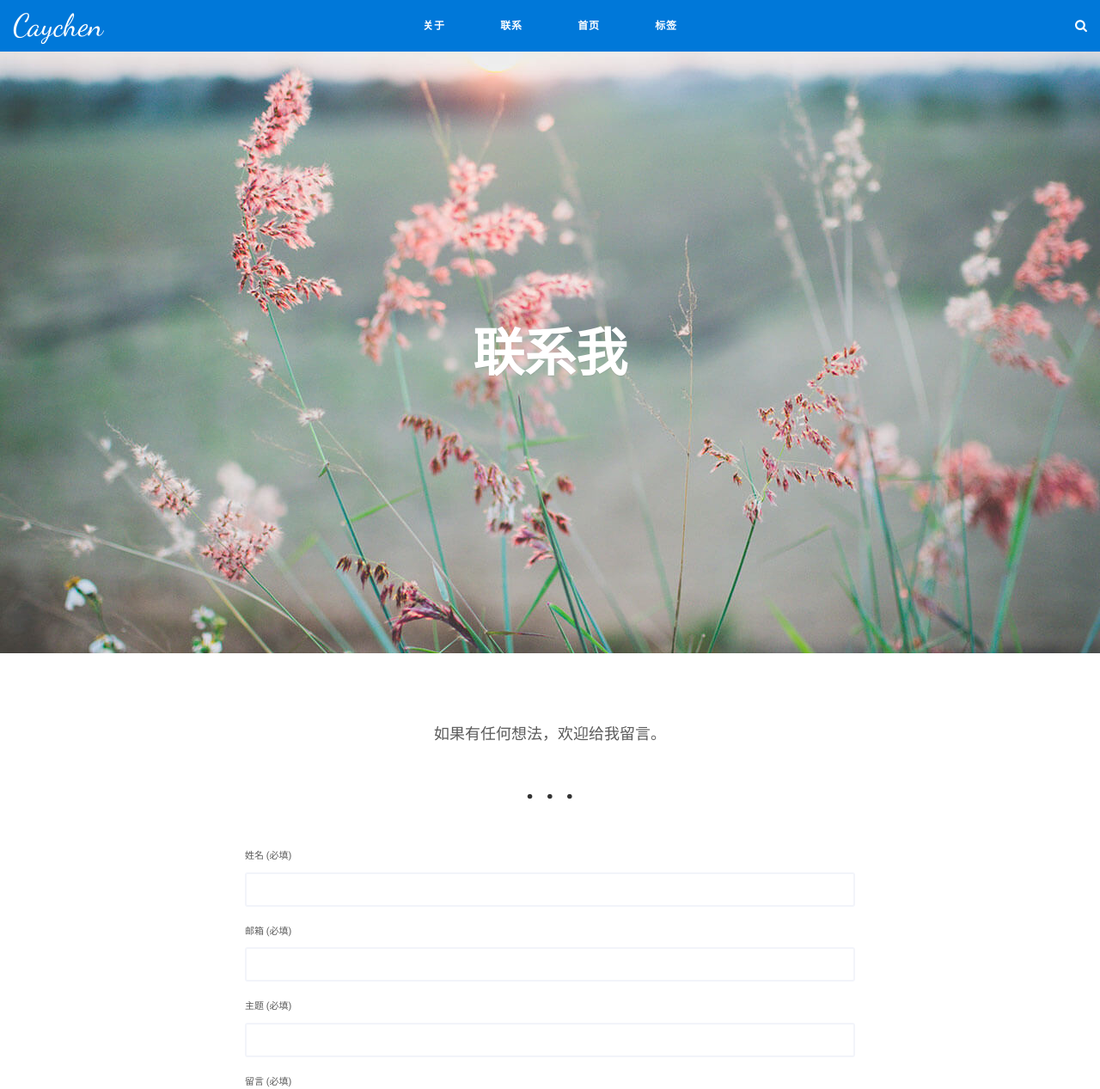
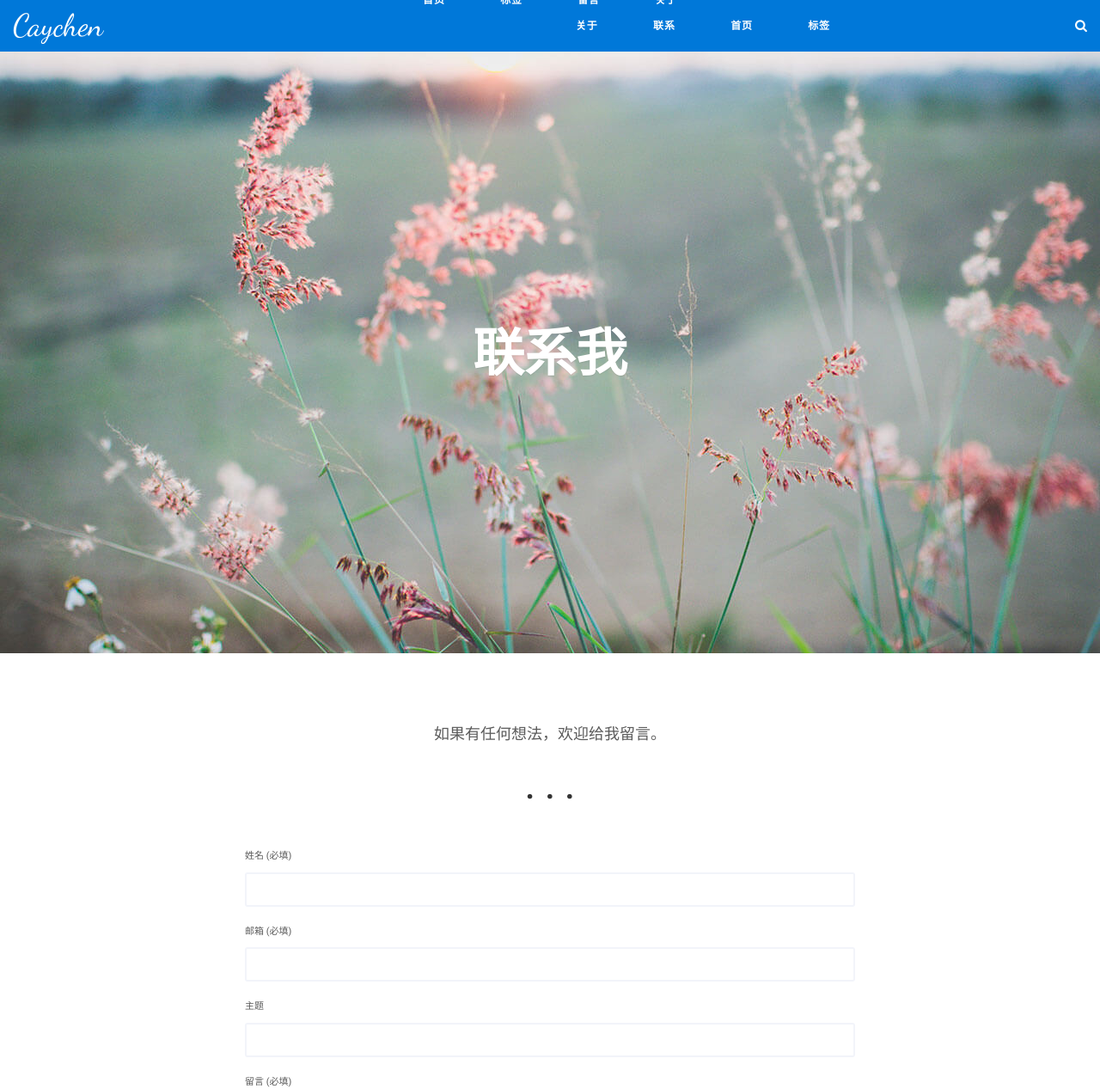
Before and after one commit to caychen/caychen.github.io, a Jekyll site: the page built from _pages/contact.html, in a window 1280 px wide. Shown: the top 1267 px of the page at 86% size. Built offline with Jekyll 4.4.1, drawn with Linux system fonts in a browser that asks for light colours.

Commit message:
导航样式

```diff
--- a/_includes/header.html
+++ b/_includes/header.html
@@ -12,6 +12,12 @@
             {% endif %}
           {% endunless %}
         {% endfor %}
+        <nav class="site-nav">
+              <a href="/">首页</a>
+              <a href="/tags/">标签</a>
+              <a href="/contact.html">留言</a>
+              <a href="/about.html">关于</a>
+      </nav>
       </nav>
 
     </div>
--- a/_pages/contact.html
+++ b/_pages/contact.html
@@ -19,12 +19,12 @@
     <input class="form-input" type="email" name="_replyto" id="form-email" required>
   </div>
   <div class="form-group">
-    <label for="form-subject">主题 (必填)</label>
-    <input class="form-input" type="text" name="subject" id="form-subject" required>
+    <label for="form-subject">主题</label>
+    <input class="form-input" type="text" name="subject" id="form-subject">
   </div>
   <div class="form-group">
     <label for="form-text">留言 (必填)</label>
-    <textarea class="form-textarea" name="text" rows="12" id="form-text" required></textarea>
+    <textarea class="form-textarea" name="message" rows="12" id="form-text" required></textarea>
   </div>
   <div class="form-group">
     <button type="submit" class="form-btn btn btn-big">Send</button>
--- a/css/main.css
+++ b/css/main.css
@@ -1848,7 +1848,7 @@
 
 .blog-tags .tags li a:hover {
   background-color: #3f89d3;
-  font-style: bold;
+  font-weight: bold;
 }
 
 .blog-tags h2 {
@@ -2004,7 +2004,7 @@
     display: block;
     text-align: center;
     line-height: 0.9;
-    font-size: 12px;
+    font-size: 20px;
     padding: 25px 30px;
     margin: 0;
     border-bottom: 1px solid rgba(31, 42, 51, 0.1);
```
